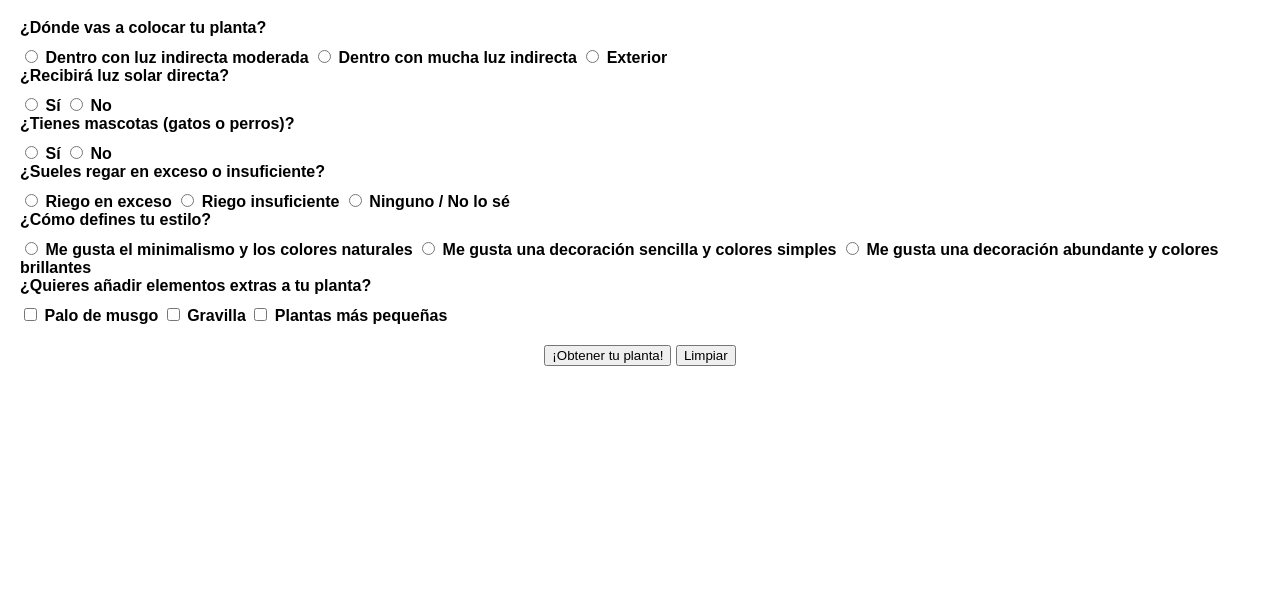
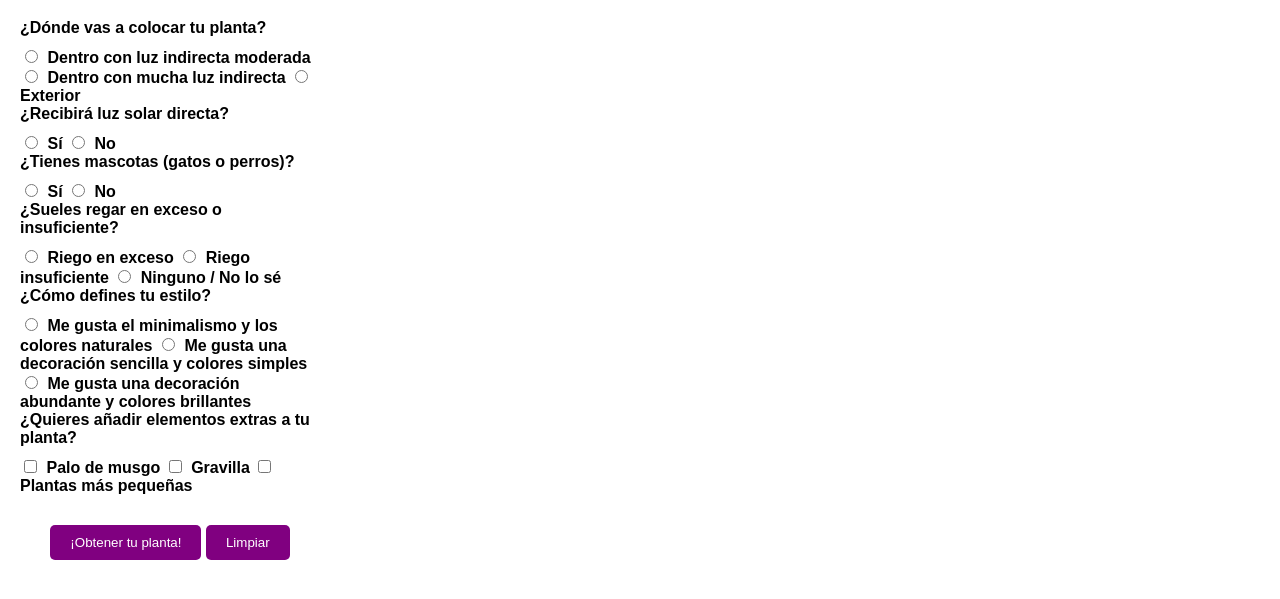
Before and after one commit to FabianSand20/Plants-Final, a website built with Vite: page index.html in a window 1280 px wide. Shown: the part 61-660 px from the top of the page. Built offline with nearby package versions, Linux system fonts and the light colour scheme.

Commit message:
Update styles.css

```diff
--- a/styles.css
+++ b/styles.css
@@ -6,6 +6,11 @@ body {
 
 h1 {
   text-align: center;
+}
+
+#plantForm {
+  float: left;
+  width: 300px;
 }
 
 .form-group {
@@ -20,9 +25,26 @@ label {
   margin-top: 10px;
 }
 
+.options input[type="radio"],
+.options input[type="checkbox"] {
+  display: inline-block;
+  margin-right: 5px;
+}
+
 .buttons {
   text-align: center;
   margin-top: 20px;
+}
+
+#getPlantButton,
+#clearButton {
+  background-color: purple;
+  color: white;
+  padding: 10px 20px;
+  border: none;
+  border-radius: 5px;
+  margin-top: 10px;
+  cursor: pointer;
 }
 
 #recommendation {
```
